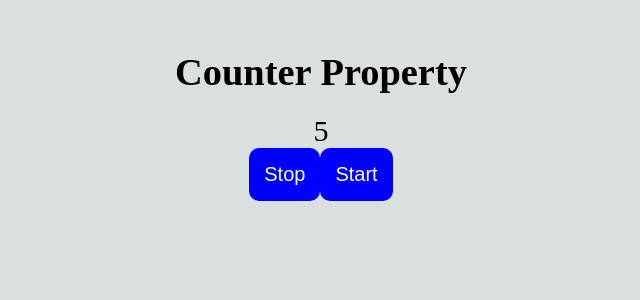
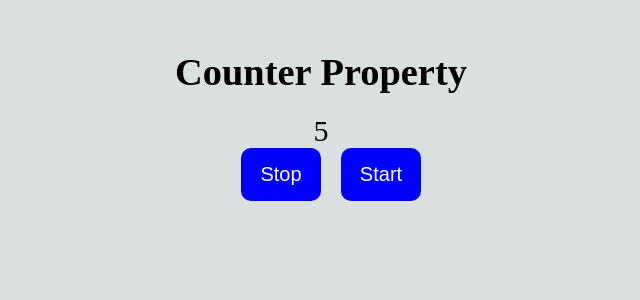
Before and after one commit to Yoada-Github/Count, a React (Vite) app: page / in a window 1280 px wide. Shown: the top 300 px of the page, without its empty margins (319-959 px from the left). Built offline with nearby package versions, Linux system fonts and the light colour scheme.

Commit message:
Update index.css

```diff
--- a/src/index.css
+++ b/src/index.css
@@ -20,7 +20,7 @@ body{
 }
 button{
     padding: 15px;
-    margin:20px
+    margin-left: 20px;
     width: 80px;
     border-radius: 10px;
     background-color: blue;
```
